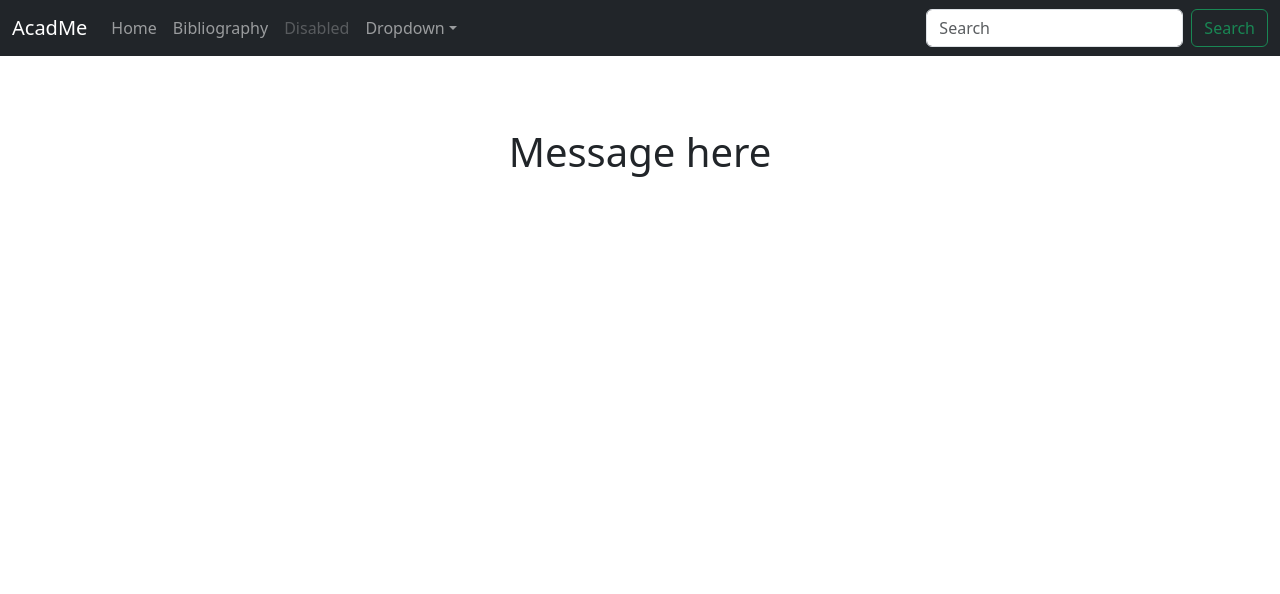
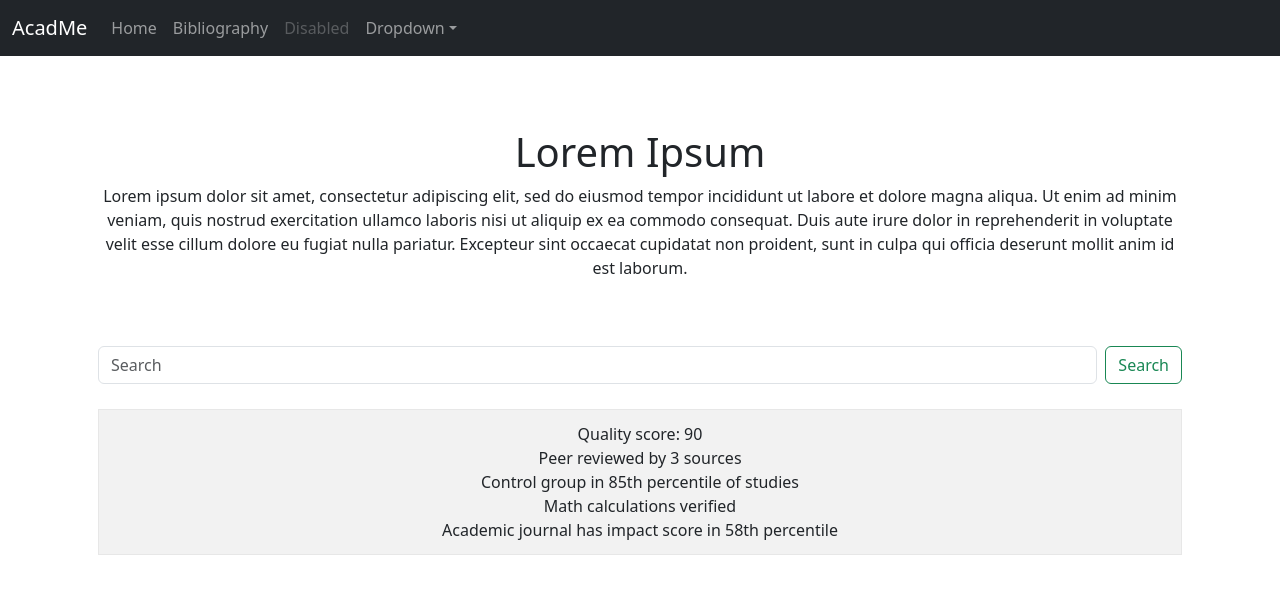
Before and after one commit to jabeaudry/AcadMe, a PHP site: page / in a window 1280 px wide. Shown: the top 594 px of the page. Run offline with PHP 8.4, Linux system fonts and the light colour scheme; some libraries are stand-ins or nearby versions.

Commit message:
container formatting
Added containers to the bibliography section.
Minor updates.

```diff
--- a/AcadMe_1.0/models/User.js
+++ b/AcadMe_1.0/models/User.js
@@ -8,7 +8,7 @@ var secret = require('../config').secret;
 
 var UserSchema = new mongoose.Schema({
 
- username: {type: String, lowercase: true, unique: true, required: [true, "can't be blank"], match: [/^[a-zA-Z0-9]+$/, 'is invalid'], index: true},
+
  email: {type: String, lowercase: true, unique: true, required: [true, "can't be blank"], match: [/\S+@\S+\.\S+/, 'is invalid'], index: true},
   hash: String,
   salt: String
@@ -38,7 +38,6 @@ UserSchema.methods.generateJWT = function() {
 
         return jwt.sign({
         id: this._id,
-        username: this.username,
         exp: parseInt(exp.getTime() / 1000),
         }, secret);
         };
@@ -46,7 +45,6 @@ UserSchema.methods.generateJWT = function() {
 //Create a method to get the JSON representation of a user for authentication.
         UserSchema.methods.toAuthJSON = function(){
             return {
-            username: this.username,
             email: this.email,
             token: this.generateJWT(),
             };
--- a/AcadMe_1.0/public/index.html
+++ b/AcadMe_1.0/public/index.html
@@ -34,6 +34,7 @@
 
     <!-- Custom styles for this template -->
     <link href="stylesheets/starter-template.css" rel="stylesheet">
+    <link href="stylesheets/grid.css" rel="stylesheet">
   </head>
   <body>
 
@@ -64,10 +65,7 @@
           </ul>
         </li>
       </ul>
-      <form class="d-flex">
-        <input class="form-control me-2" type="search" placeholder="Search" aria-label="Search">
-        <button class="btn btn-outline-success" type="submit">Search</button>
-      </form>
+
     </div>
   </div>
 </nav>
@@ -76,8 +74,22 @@
 
   <div class="starter-template text-center py-5 px-3">
       <h1>
-        Message here
+        Lorem Ipsum
       </h1>
+      <p>
+        Lorem ipsum dolor sit amet, consectetur adipiscing elit, sed do eiusmod tempor incididunt ut labore et dolore magna aliqua. Ut enim ad minim veniam, quis nostrud exercitation ullamco laboris nisi ut aliquip ex ea commodo consequat. Duis aute irure dolor in reprehenderit in voluptate velit esse cillum dolore eu fugiat nulla pariatur. Excepteur sint occaecat cupidatat non proident, sunt in culpa qui officia deserunt mollit anim id est laborum.
+      </p>
+      <form class="d-flex">
+        <input class="form-control me-2" type="search" placeholder="Search" aria-label="Search">
+        <button class="btn btn-outline-success" type="submit">Search</button>
+      </form>
+      <div class="container themed-container" id= "result">
+        Quality score: 90 <br />
+        Peer reviewed by 3 sources <br />
+        Control group in 85th percentile of studies<br />
+        Math calculations verified<br />
+        Academic journal has impact score in 58th percentile<br />
+      </div>
   </div>
 
 </main><!-- /.container -->
--- /dev/null
+++ b/AcadMe_1.0/public/javascripts/biblio.js
@@ -0,0 +1 @@
+//loads the saved bibliography
--- a/AcadMe_1.0/public/login.html
+++ b/AcadMe_1.0/public/login.html
@@ -39,7 +39,7 @@
 
 <main class="form-signin">
   <form action="index.html" method="get">
-    <img class="mb-4" src="../bootstrap-5.0.0-beta1/site/static/docs/5.0/assets/brand/bootstrap-logo.svg" alt="" width="72" height="57">
+    <img class="mb-4" src="images/squidward.png" alt="" width="72" height="57">
     <h1 class="h3 mb-3 fw-normal">Please sign in</h1>
     <label for="inputEmail" class="visually-hidden">Email address</label>
     <input type="email" id="inputEmail" class="form-control" placeholder="Email address" required autofocus>
--- a/AcadMe_1.0/public/new-account.html
+++ b/AcadMe_1.0/public/new-account.html
@@ -39,7 +39,7 @@
 
 <main class="form-signin">
   <form action="index.html" method="get">
-    <img class="mb-4" src="../bootstrap-5.0.0-beta1/site/static/docs/5.0/assets/brand/bootstrap-logo.svg" alt="" width="72" height="57">
+    <img class="mb-4" src="images/squidward.png" alt="" width="72" height="57">
     <h1 class="h3 mb-3 fw-normal">Please sign in</h1>
     <label for="inputEmail" class="visually-hidden">Email address</label>
     <input type="email" id="inputEmail" class="form-control" placeholder="Email address" required autofocus>
--- a/AcadMe_1.0/public/stylesheets/grid.css
+++ b/AcadMe_1.0/public/stylesheets/grid.css
@@ -1,13 +1,17 @@
 .themed-grid-col {
   padding-top: .75rem;
   padding-bottom: .75rem;
-  background-color: rgba(86, 61, 124, .15);
-  border: 1px solid rgba(86, 61, 124, .2);
+  background-color: rgba(241, 241, 241, 0.89);
+  border: 1px solid rgba(184, 184, 184, 0.2);
 }
 
 .themed-container {
   padding: .75rem;
   margin-bottom: 1.5rem;
-  background-color: rgba(0, 123, 255, .15);
-  border: 1px solid rgba(0, 123, 255, .2);
+  background-color: rgba(241, 241, 241, 0.89);
+  border: 1px solid rgba(184, 184, 184, 0.2);
 }
+
+#result {
+  margin-top: 25px;
+}
--- a/AcadMe_1.0/public/stylesheets/starter-template.css
+++ b/AcadMe_1.0/public/stylesheets/starter-template.css
@@ -8,3 +8,8 @@ body {
   margin: auto;
   margin-bottom: 10px;
 }
+
+.d-flex {
+  margin-top: 50px;
+
+}
```
Also changed, not shown: AcadMe_1.0/public/bibliography.html (+2 -5 lines), AcadMe_1.0/public/images/squidward.png (added).
